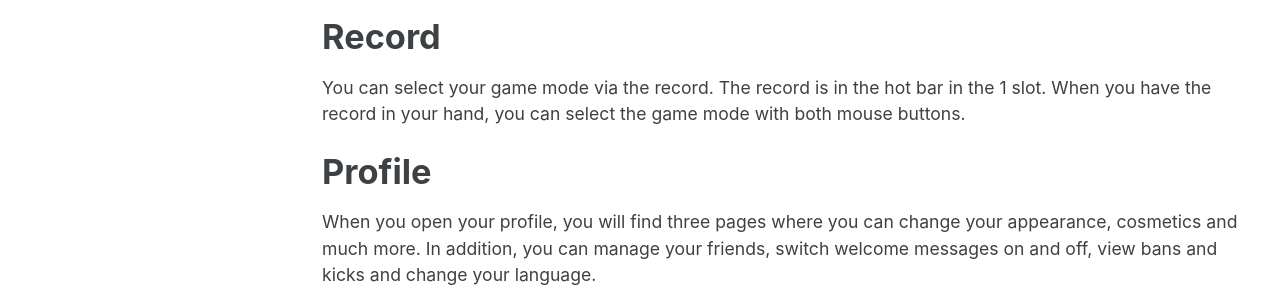
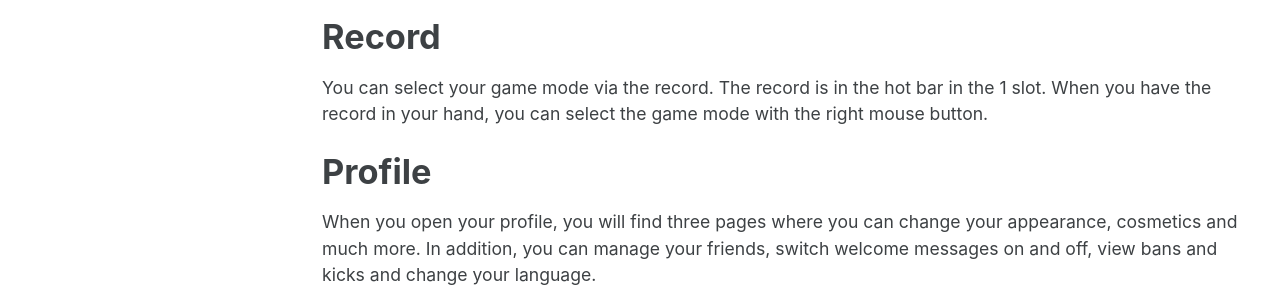
Before and after one commit to GalaxyCore-net/docs.galaxycore.net, a Jekyll site: the page built from en/lobby/index.md, in a window 1280 px wide. Shown: the part 205-501 px from the top of the page. Built offline with Jekyll 4.4.1, drawn with Linux system fonts in a browser that asks for light colours; cached includes are drawn as plain includes.

```diff
--- a/en/lobby/index.md
+++ b/en/lobby/index.md
@@ -12,7 +12,7 @@ sidebar:
 # Record
 
 You can select your game mode via the record. The record is in the hot bar in the 1 slot. When you have the
-record in your hand, you can select the game mode with both mouse buttons.
+record in your hand, you can select the game mode with the right mouse button.
 
 # Profile
 
```
Also changed, not shown: de/lobby/index.md (+1 -1 lines).
